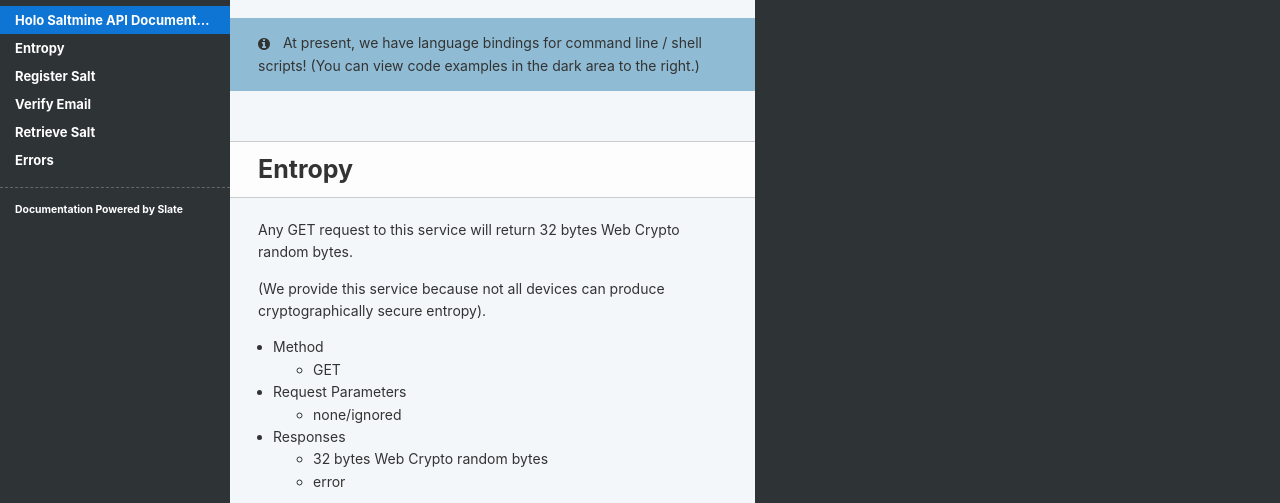
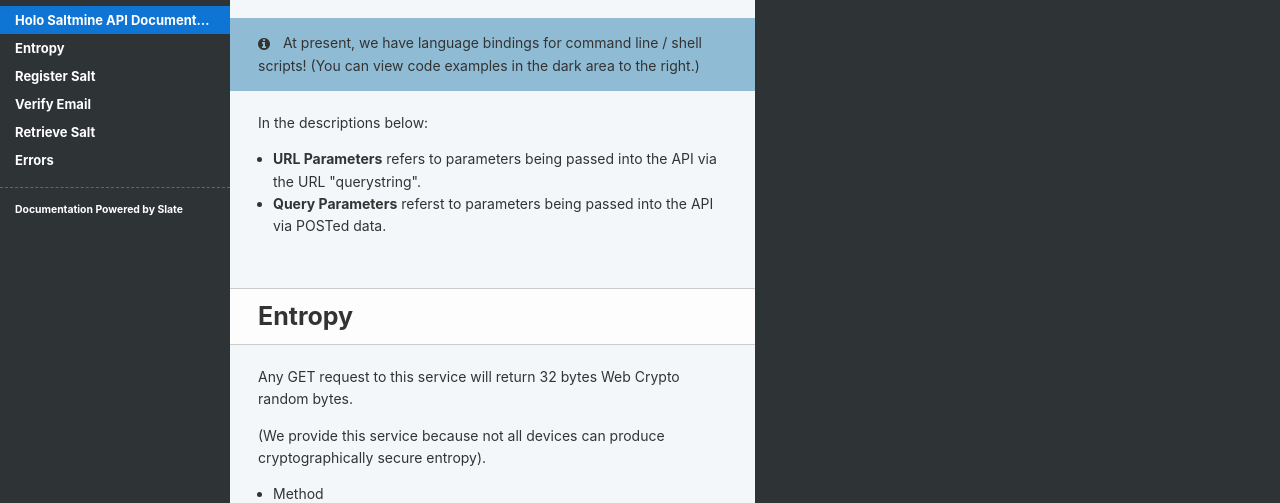
Before and after one commit to Holo-Host/saltmine, a plain HTML site: page docs/index.html in a window 1280 px wide. Shown: the part 273-776 px from the top of the page. Drawn offline with Linux system fonts and the light colour scheme.

Commit message:
added description of parameters

```diff
--- a/docs/index.html
+++ b/docs/index.html
@@ -299,6 +299,13 @@
 At present, we have language bindings for command line / shell scripts!
 (You can view code examples in the dark area to the right.)
 </aside>
+
+<p>In the descriptions below:</p>
+
+<ul>
+<li><strong>URL Parameters</strong> refers to parameters being passed into the API via the URL &quot;querystring&quot;.</li>
+<li><strong>Query Parameters</strong> referst to parameters being passed into the API via POSTed data.</li>
+</ul>
 <h1 id='entropy'>Entropy</h1>
 <p>Any GET request to this service will return 32 bytes Web Crypto random bytes.</p>
 
```
